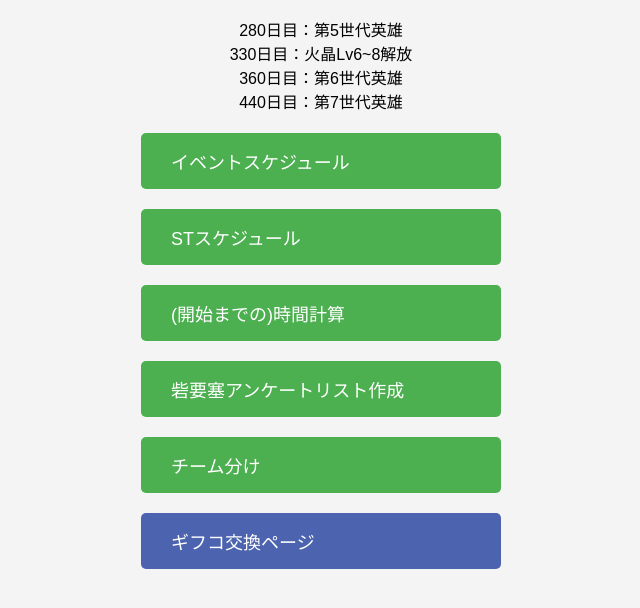
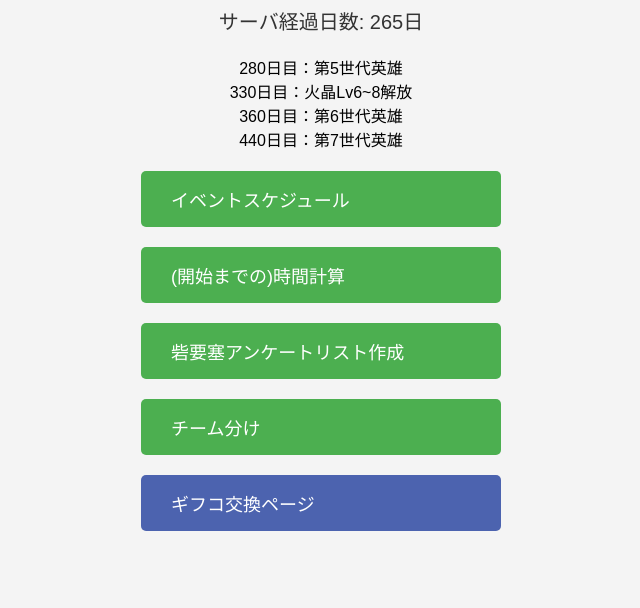
Before and after one commit to WiBalliance/Alliance_Dictionary, a plain HTML site: page index.html in a window 1280 px wide. Shown: the part 212-820 px from the top of the page, without its empty margins (319-959 px from the left). Drawn offline with Linux system fonts and the light colour scheme.

Commit message:
Update index.html

```diff
--- a/index.html
+++ b/index.html
@@ -102,7 +102,7 @@
     <h10>360日目：第6世代英雄</h10>
     <h10>440日目：第7世代英雄</h10>
     <a href="./page/schedule_events.html" class="button">イベントスケジュール</a>
-    <a href="./page/schedule_st.html" class="button">STスケジュール</a>
+    <!-- <a href="./page/schedule_st.html" class="button">STスケジュール</a> -->
     <!-- <a href="./page/chat.html" class="button_3">ﾁｮｯﾄ・情報連携</a> -->
     <a href="./page/time.html" class="button">(開始までの)時間計算</a>
     <a href="./page/schedule_ank.html" class="button">砦要塞アンケートリスト作成</a>
```
